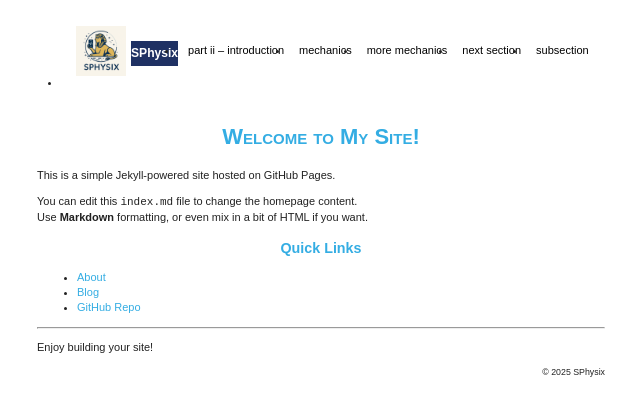
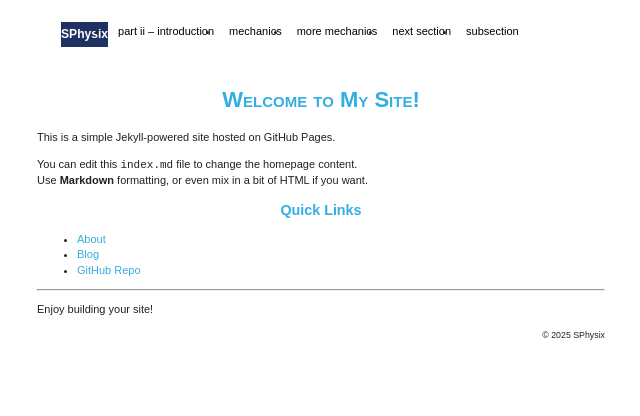
Before and after one commit to rplano/sphysix, a Jekyll site: the page built from index.md, in a window 1280 px wide. Shown: the top 416 px of the page, without its empty margins (319-959 px from the left). Built offline with Jekyll 4.4.1, drawn with Linux system fonts in a browser that asks for light colours.

Commit message:
revert to without logo

```diff
--- a/_layouts/default.html
+++ b/_layouts/default.html
@@ -13,15 +13,10 @@
 </head>
 <body><center>
 <div id="wrap">
-  <div class="nav-wrapper">
-    <ul class="sidenav" id="main-nav">
-      <li class="logo-item">
-        <img src="{{ site.baseurl }}/images/SPHYSIX.png" alt="SPHYSIX logo" class="sidenav-logo" />
-      </li>
-      <p><a href="{{ site.baseurl }}/index.html">{{ site.title }}</a></p>
-      <!-- navigation.js will populate this -->
-    </ul>
-  </div>
+  <ul class="sidenav" id="main-nav">
+    <p><a href="{{ site.baseurl }}/index.html">{{ site.title }}</a></p>
+    <!-- navigation.js will populate this -->
+  </ul>
 
   <div class="content">
     {{ content }}
```
